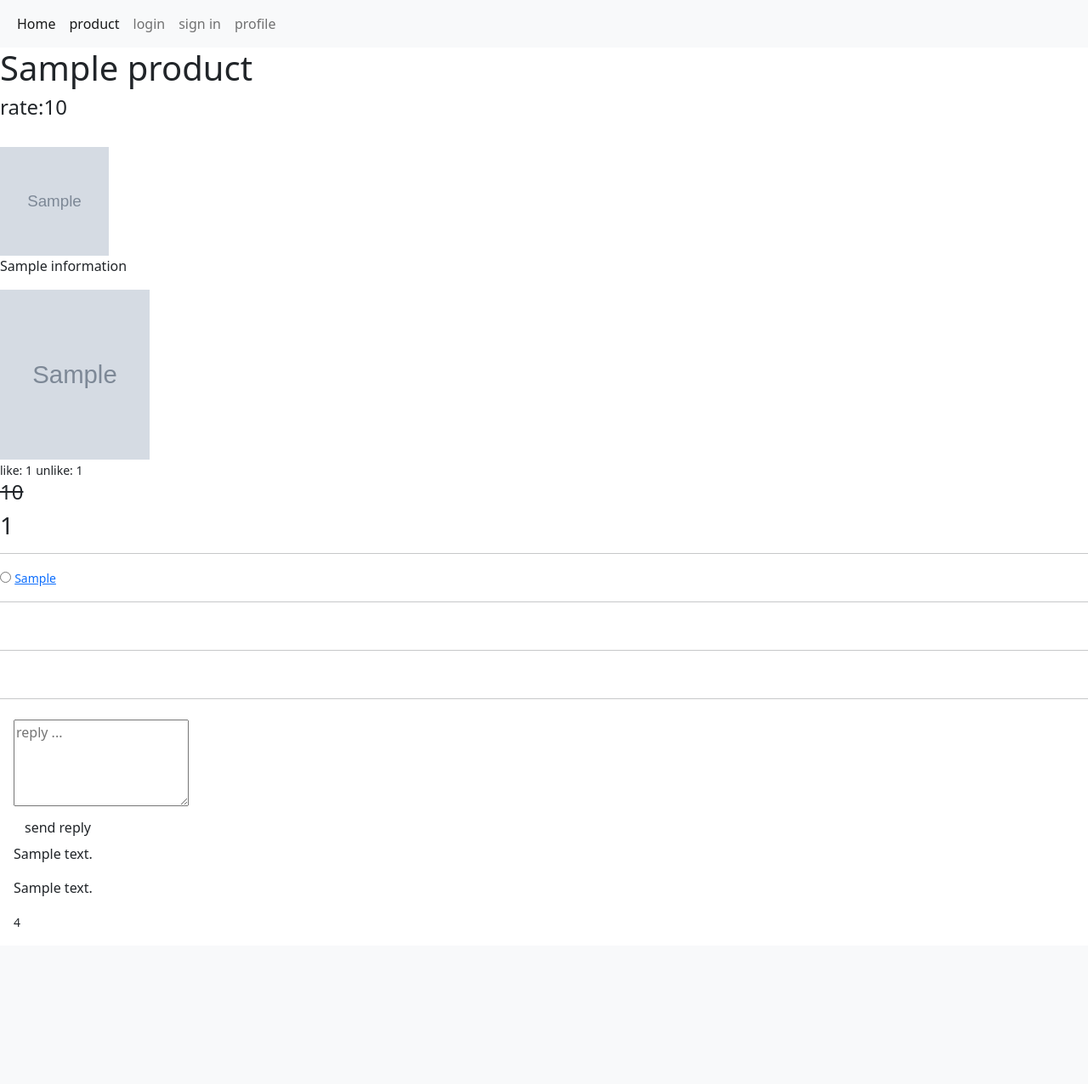
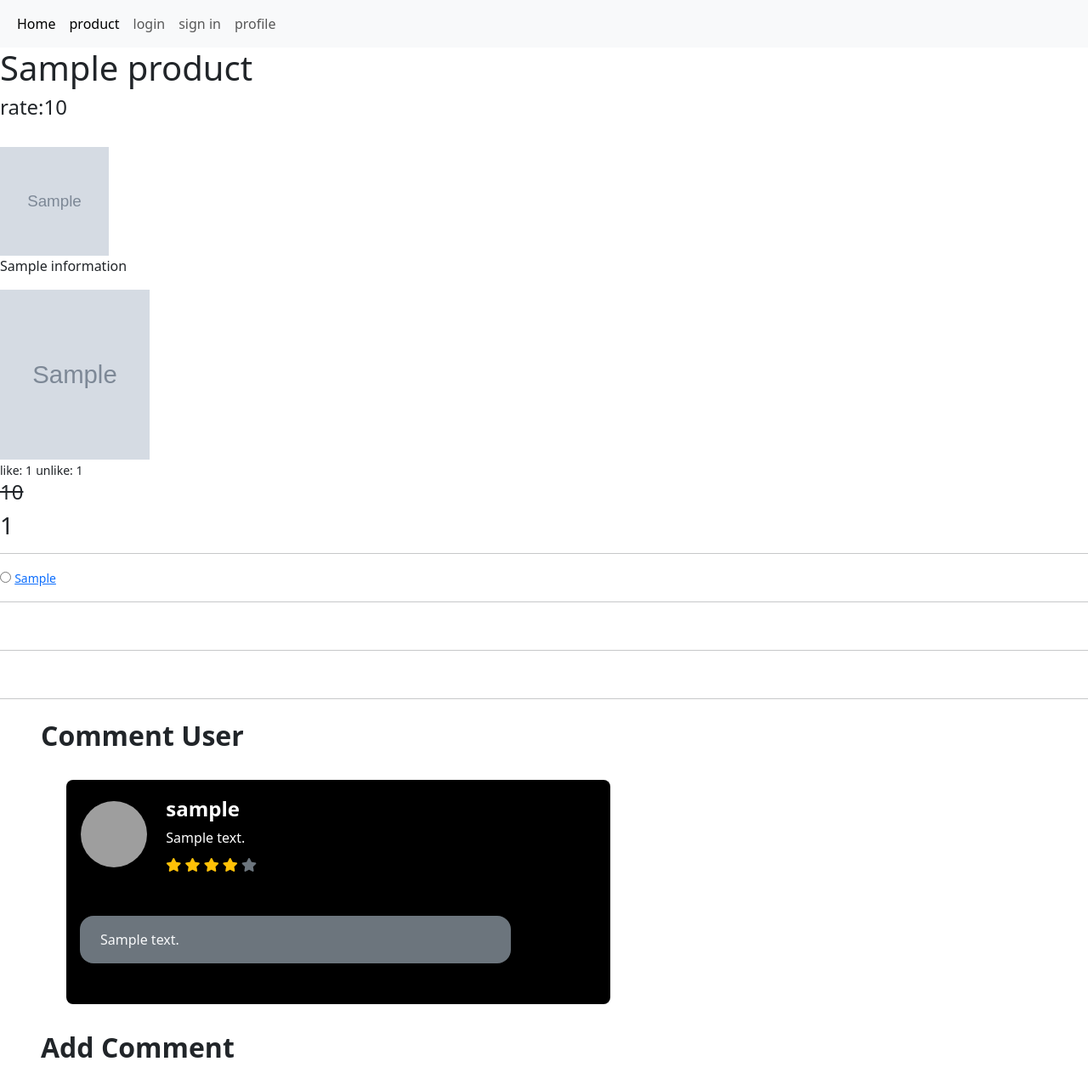
Before and after one commit to moradi2558/watch_web, a Django app: template first_web/home/templates/detail.html in a window 1280 px wide. Shown: the whole page at 85% size. Before the commit the page ends 1091 px from the top, so only its background shows below. Run offline with Django 3.2, Linux system fonts and the light colour scheme; the template is opened without the code that fills it: most values are stand-ins (such as "Sample title", 1, 10 or a date in 2020); grey boxes marked "Sample" are stand-in pictures; some libraries are stand-ins or nearby versions; grey boxes are pictures that could not be loaded.

Commit message:
detail page styled

```diff
--- a/first_web/first_web/settings.py
+++ b/first_web/first_web/settings.py
@@ -15,7 +15,6 @@ import os
 
 # Build paths inside the project like this: BASE_DIR / 'subdir'.
 BASE_DIR = Path(__file__).resolve().parent.parent
-
 
 # Quick-start development settings - unsuitable for production
 # See https://docs.djangoproject.com/en/4.1/howto/deployment/checklist/
@@ -44,6 +43,7 @@ INSTALLED_APPS = [
     'ckeditor',
     'ckeditor_uploader',
     'taggit',
+    'bootstrap5',
 ]
 
 MIDDLEWARE = [
--- /dev/null
+++ b/first_web/home/static/detail.css
@@ -0,0 +1,103 @@
+body {
+    font-family: sans-serif;
+}
+
+.comment {
+    background-color: black;
+    resize: none;
+    border-radius: 1rem;
+    color: whitesmoke;
+    font-size: large;
+    overflow: hidden;
+}
+/* rate comment */
+.rate {
+    direction: rtl;
+    margin-top: 1rem;
+}
+
+label :hover {
+    color: gold;
+    transform: scale(1.3);
+}
+
+.rate:not(:checked)>input {
+    position: absolute;
+    top: -9999px;
+}
+
+.rate:not(:checked)>label {
+    float: right;
+    width: 1.5em;
+    white-space: nowrap;
+    cursor: pointer;
+    color: #ccc;
+    font-size: 1.2em;
+    text-decoration: none;
+    transition: all 0.5s;
+    margin-right: 5px;
+}
+
+.rate>input:checked~label {
+    color: #ffc700;
+}
+
+.rate:not(:checked)>label:hover,
+.rate:not(:checked)>label:hover~label {
+    color: #deb217;
+}
+yth
+.rate>input:checked+label:hover,
+.rate>input:checked+label:hover~label,
+.rate>input:checked~label:hover,
+.rate>input:checked~label:hover~label,
+.rate>label:hover~input:checked~label {
+    color: gold;
+}
+/* comment btn */
+.third {
+    border-color: black;
+    color: #fff;
+    box-shadow: 0 0 40px 40px black inset, 0 0 0 0 black;
+    transition: all 150ms ease-in-out;
+    box-sizing: border-box;
+    appearance: none;
+    background-color: transparent;
+    border: 2px solid black;
+    border-radius: 0.6em;
+    color: white;
+    cursor: pointer;
+    display: flex;
+    align-self: center;
+    font-size: 1rem;
+    font-weight: 400;
+    line-height: 1;
+    margin: 20px;
+    padding: 1.2em 2.8em;
+    text-decoration: none;
+    text-align: center;
+    text-transform: uppercase;
+    font-family: 'Montserrat', sans-serif;
+    font-weight: 700;
+
+}
+
+.third:hover {
+    box-shadow: 0 0 10px 0 black inset, 0 0 10px 4px black;
+    color: black;
+    outline: 0;
+}
+.white{
+ color: white!important;
+ cursor: pointer;
+}
+.red{
+  color: red!important;
+ cursor: pointer;
+}
+/* .comment-rating i{
+color: gold;
+} */
+.fa-reply{
+    cursor: pointer;
+}
--- /dev/null
+++ b/first_web/home/static/script.js
@@ -0,0 +1,73 @@
+let likes = document.querySelectorAll(".heart");
+let btnReplys = document.querySelectorAll(".btn-reply");
+let replys = document.querySelectorAll(".replys");
+let showMore = document.querySelectorAll(".show-more");
+let isliked = false;
+likes.forEach(function (like) {
+  like.addEventListener("click", function (e) {
+    if (isliked) {
+      isliked = false;
+      e.target.classList.remove("red");
+      e.target.classList.add("white");
+    } else {
+      isliked = true;
+      e.target.classList.remove("white");
+      e.target.classList.add("red");
+    }
+  });
+});
+
+let reply = false;
+btnReplys.forEach(function (btnReply) {
+  btnReply.addEventListener("click", function (e) {
+    if (reply) {
+      reply = false;
+      e.target.parentElement.nextElementSibling.nextElementSibling.style.display =
+        "none";
+    } else {
+      reply = true;
+      e.target.parentElement.nextElementSibling.nextElementSibling.style.display =
+        "block";
+    }
+  });
+});
+replys.forEach(function (reply) {
+  console.log();
+  if (reply.firstElementChild.childElementCount == 0) {
+    reply.classList.remove("mt-5", "mb-3");
+    reply.lastElementChild.style.display = "none";
+  } else if (reply.firstElementChild.childElementCount == 1) {
+    reply.lastElementChild.style.display = "none";
+    reply.firstElementChild.firstElementChild.style.display = "block";
+  } else {
+    reply.classList.add("mt-5", "mb-3");
+    reply.lastElementChild.style.display = "block";
+    reply.firstElementChild.firstElementChild.style.display = "block";
+    let isClickMore = false;
+    showMore.forEach(function (show) {
+      show.addEventListener("click", function (e) {
+        let reps = e.target.parentElement.firstElementChild.childNodes;
+        if (isClickMore) {
+          isClickMore = false;
+          show.classList.remove("fa-minus");
+          show.classList.add("fa-plus");
+          reps.forEach(function (rep) {
+            if (rep.style !== undefined) {
+              rep.style.display = "none";
+            }
+          });
+           reps[1].style.display = "block"
+        } else {
+          isClickMore = true;
+          show.classList.remove("fa-plus");
+          show.classList.add("fa-minus");
+          reps.forEach(function (rep) {
+            if (rep.style !== undefined) {
+              rep.style.display = "block";
+            }
+          });
+        }
+      });
+    });
+  }
+});
--- a/first_web/home/templates/detail.html
+++ b/first_web/home/templates/detail.html
@@ -1,4 +1,12 @@
-{% extends 'main.html' %} {% block title %}detail{% endblock %} {% block body %}
+{% extends 'main.html' %} {% load static %} {% block title %}detail{% endblock %} {% block body %}
+<head>
+  {% load bootstrap5 %} {% bootstrap_css %} {% bootstrap_javascript %}
+  <link rel="stylesheet" href="{% static 'detail.css' %}">
+  <link rel="stylesheet" href="https://cdnjs.cloudflare.com/ajax/libs/font-awesome/5.8.1/css/all.min.css" integrity="sha512-gMjQeDaELJ0ryCI+FtItusU9MkAifCZcGq789FrzkiM49D8lbDhoaUaIX4ASU187wofMNlgBJ4ckbrXM9sE6Pg==" crossorigin="anonymous" referrerpolicy="no-referrer" />
+<link href="https://cdn.jsdelivr.net/npm/bootstrap@5.3.0-alpha3/dist/css/bootstrap.min.css" rel="stylesheet" integrity="sha384-KK94CHFLLe+nY2dmCWGMq91rCGa5gtU4mk92HdvYe+M/SXH301p5ILy+dN9+nJOZ" crossorigin="anonymous">
+  <!-- <link href="{% static 'fontawesomefree/css/fontawesome.css' %}" rel="stylesheet" type="text/css">
+   <script src="{% static 'fontawesomefree/js/all.min.js' %}"></script>  -->
+</head>
 <h1>{{products.name}}</h1>
 <h4>rate:{{products.average}}</h4>
 <br />
@@ -71,50 +79,85 @@
 <hr />
 <br />
 
-{% if user.is_authenticated%}
-<form method="post" action="{% url 'home:product_comment' products.id %}">
-  {%csrf_token%} {{comment_form.as_p}}
-  <button type="submit">send comment</button>
-</form>
-{%endif%}
 <hr />
 <br />
 <hr />
+
+<h2 class="fw-bolder fs-2 m-4 ms-5">Comment User</h2>
  {%for com in comment %}
-<div class="p-2 m-2">
+ <div class="p-2 container d-flex flex-column align-items-start">
+   <div class="d-flex p-3 rounded-3 col-8 justify-content-start flex-wrap" style="background-color: black;width: 50vw;">
+    <div class="col-2 align-self-center">
+      <img src="../../media/Category/22.jpg" alt="" style="width: 5rem; height: 5rem;border: 1px solid black;" class="rounded-circle img-fluid"/>
+    </div>
+    <div class="col-8 d-flex flex-column justify-content-between">
+      <p class="text-white fs-4 fw-bold m-0">{{com.user.username}}</p>
+      <p class="text-white mt-1 mb-2">{{com.comment}}</p>
+      <div class="comment-rating">
+        <i class="fa fa-star {% if com.rate < 1 %}text-secondary{% else %} text-warning {% endif %}"></i>
+        <i class="fa fa-star {% if com.rate < 2 %}text-secondary{% else %} text-warning {% endif %}"></i>
+        <i class="fa fa-star {% if com.rate < 3 %}text-secondary{% else %} text-warning {% endif %}"></i>
+        <i class="fa fa-star {% if com.rate < 4 %}text-secondary{% else %} text-warning {% endif %}"></i>
+        <i class="fa fa-star {% if com.rate < 5 %}text-secondary{% else %} text-warning {% endif %}"></i>
+      </div>
+    </div>
 {% if user.is_authenticated %}
-  <a href="{% url 'home:comment_like' com.id %} " class="like m-2 cursor">
-    <i class="fa fa-thumbs-o-up"
-      ><span>like</span>&nbsp &nbsp{{com.total_like_commet}}</i
-    ></a
-  >
+<div class="col-2 d-flex align-items-center justify-content-around">
+    <i class="fa fa-reply fs-3 text-white btn-reply"></i>
+  <a href="{% url 'home:comment_like' com.id %}" style="text-decoration: none;"><i class="fa fa-heart fs-3 white ms-3 heart"></i>
+  </a>
+  <span style="color: white;" class="fw-2 fs-4 mx-1">{{com.total_like_comment}}</span>
+</div>
 {% endif %}
+<div class="mt-5 mb-3 col-12 d-flex replys">
+  <div class="col-10">
+    {%for data in com.comment_reply.all %}
+    <p class="text-light bg-secondary p-3 ps-4 rounded-4 reps" style="display: none;">{{data.comment}}</p>
+    {% endfor %}
+  </div>
+  <i class="fas fa-plus text-light mt-3 offset-1 show-more" style="cursor: pointer;"></i>
+</div>
+<div class="col-12 reply" style="display: none;">
   <form method="post" action="{%url 'home:product_reply' products.id com.id %}">
     {%csrf_token%}
     <textarea
+    style="background-color: rgb(44, 48, 48);color: white;border: 0;outline: 0;"
+    spellcheck="false"
     name="comment"
     id="comment"
-      class="form_control"
+      class="form_control col-12 pt-2 ps-2 rounded-3 mt-3"
       rows="4"
       placeholder="reply ..."
       required
-      oninvalid="setCustomValidty(لطفا فیلد را پر کنید)"
       ></textarea>
-    <div class="mt_2">
-      <button type="submit" class="btn btn_info">send reply</button>
+      <div class="mt-3">
+        <button type="submit" class="btn btn-outline-light">send reply</button>
     </div>
-    {%for data in com.comment_reply.all %}
-    <p>{{data.comment}}</p>
+  </form>
+</div>
+</div>
+</div>
 {%endfor%}
-    <p>{{com.comment}}</p>
-    <small>{{com.rate}}</small>
+<h2 class="fw-bolder fs-2 m-4 ms-5">Add Comment</h2>
+{% if user.is_authenticated%}
+   <div class="mb-5">
+     <form method="post" action="{% url 'home:product_comment' products.id %}">
+      {%csrf_token%}
+      <div class="container d-flex flex-column align-items-center">
+        <div class="star-wrapper rate mb-2">
+          <input type="radio" name="rate" value="1" id="1"><label for="1"><i href="#" class="fas fa-star s1"></i></label>
+          <input type="radio" name="rate" value="2" id="2"><label for="2"><i href="#" class="fas fa-star s2"></i></label>
+          <input type="radio" name="rate" value="3" id="3"><label for="3"><i href="#" class="fas fa-star s3"></i></label>
+          <input type="radio" name="rate" value="4" id="4"><label for="4"><i href="#" class="fas fa-star s4"></i></label>
+          <input type="radio" name="rate" value="5" id="5"><label for="5"><i href="#" class="fas fa-star s5"></i></label>
+      </div>
+        <div class="mt-2">
+          <textarea name="comment" class="comment p-3 border-1" spellcheck="false" placeholder="Add comment..." cols="40" rows="5"></textarea>
+        </div>
+      <button class="btne third" type="submit">send comment</button>
+    </div>
       </form>
-  {%endfor%} {% endblock %}
-
-  <h1>similar products</h1>
-  {% for tag in similar %}
-  <a href="{% url 'home:detail'  tag.id %}">
-    <img src="{{tag.image.url}}" alt="" style="width: 50px; height: 50px" />
-  </a>
-  {% endfor %}
     </div>
+    {%endif%}
+    <script src="{% static 'script.js' %}"></script>
+{% endblock %}
--- a/first_web/home/views.py
+++ b/first_web/home/views.py
@@ -110,8 +110,8 @@ def product_reply(request,id,comment_id):
 
 def comment_like(request,id):
     url = request.META.get('HTTP_REFERER')
-    comment.Comment.objects.get(id=id)
-    if comment.comment_like.filter(id=request.user.exist()):
+    comment=Comment.objects.get(id=id)
+    if comment.comment_like.filter(id=request.user.id).exists():
         comment.comment_like.remove(request.user)
     else:
         comment.comment_like.add(request.user)
--- a/first_web/templates/main.html
+++ b/first_web/templates/main.html
@@ -1,29 +1,46 @@
 <!DOCTYPE html>
 <html lang="en">
   <head>
-    <link href="https://cdn.jsdelivr.net/npm/bootstrap@5.0.2/dist/css/bootstrap.min.css"
-        rel="stylesheet"
-        integrity="sha384-EVSTQN3/azprG1Anm3QDgpJLIm9Nao0Yz1ztcQTwFspd3yD65VohhpuuCOmLASjC"
-        crossorigin="anonymous">
-    <meta charset="UTF-8">
-    <meta http-equiv="X-UA-Compatible" content="IE=edge">
-    <meta name="viewport" content="width=device-width, initial-scale=1.0">
+    {% load bootstrap5 %} {% bootstrap_css %} {% bootstrap_javascript %}
+    <meta charset="UTF-8" />
+    <meta http-equiv="X-UA-Compatible" content="IE=edge" />
+    <meta name="viewport" content="width=device-width, initial-scale=1.0" />
     <title>{% block title %}home{% endblock %}</title>
   </head>
   <nav class="navbar navbar-expand-lg navbar-light bg-light">
     <div class="container-fluid">
-      <button class="navbar-toggler" type="button" data-bs-toggle="collapse" data-bs-target="#navbarNavAltMarkup" aria-controls="navbarNavAltMarkup" aria-expanded="false" aria-label="Toggle navigation">
+      <button
+        class="navbar-toggler"
+        type="button"
+        data-bs-toggle="collapse"
+        data-bs-target="#navbarNavAltMarkup"
+        aria-controls="navbarNavAltMarkup"
+        aria-expanded="false"
+        aria-label="Toggle navigation"
+      >
         <span class="navbar-toggler-icon"></span>
       </button>
       <div class="collapse navbar-collapse" id="navbarNavAltMarkup">
         <div class="navbar-nav">
-          <a class="nav-link active" aria-current="page" href="{% url 'home:home' %}">Home</a>
-          <a class="nav-link active" aria-current="page" href="{% url 'home:product' %}">product</a>
+          <a
+            class="nav-link active"
+            aria-current="page"
+            href="{% url 'home:home' %}"
+            >Home</a
+          >
+          <a
+            class="nav-link active"
+            aria-current="page"
+            href="{% url 'home:product' %}"
+            >product</a
+          >
           {% if user.is_authenticated %}
           <a class="nav-link" href="{% url 'accounts:logout' %}">logout</a>
           {% else %}
           <a class="nav-link" href="{% url 'accounts:login' %}">login</a>
-          <a class="nav-link" href="{% url 'accounts:user_register' %}">sign in</a>
+          <a class="nav-link" href="{% url 'accounts:user_register' %}"
+            >sign in</a
+          >
           {% endif %}
           <a class="nav-link" href="{% url 'accounts:profile' %}">profile</a>
         </div>
@@ -31,13 +48,22 @@
     </div>
   </nav>
   <body>
-
-{% block body %}
-{% endblock %}
-
+    {% block body %} {% endblock %}
   </body>
-<script src="https://code.jquery.com/jquery-3.3.1.slim.min.js" integrity="sha384-q8i/X+965DzO0rT7abK41JStQIAqVgRVzpbzo5smXKp4YfRvH+8abtTE1Pi6jizo" crossorigin="anonymous"></script>
-<script src="https://cdn.jsdelivr.net/npm/popper.js@1.14.7/dist/umd/popper.min.js" integrity="sha384-UO2eT0CpHqdSJQ6hJty5KVphtPhzWj9WO1clHTMGa3JDZwrnQq4sF86dIHNDz0W1" crossorigin="anonymous"></script>
-<script src="https://cdn.jsdelivr.net/npm/bootstrap@4.3.1/dist/js/bootstrap.min.js" integrity="sha384-JjSmVgyd0p3pXB1rRibZUAYoIIy6OrQ6VrjIEaFf/nJGzIxFDsf4x0xIM+B07jRM" crossorigin="anonymous"></script>
+  <!-- <script
+    src="https://code.jquery.com/jquery-3.3.1.slim.min.js"
+    integrity="sha384-q8i/X+965DzO0rT7abK41JStQIAqVgRVzpbzo5smXKp4YfRvH+8abtTE1Pi6jizo"
+    crossorigin="anonymous"
+  ></script>
+  <script
+    src="https://cdn.jsdelivr.net/npm/popper.js@1.14.7/dist/umd/popper.min.js"
+    integrity="sha384-UO2eT0CpHqdSJQ6hJty5KVphtPhzWj9WO1clHTMGa3JDZwrnQq4sF86dIHNDz0W1"
+    crossorigin="anonymous"
+  ></script>
+  <script
+    src="https://cdn.jsdelivr.net/npm/bootstrap@4.3.1/dist/js/bootstrap.min.js"
+    integrity="sha384-JjSmVgyd0p3pXB1rRibZUAYoIIy6OrQ6VrjIEaFf/nJGzIxFDsf4x0xIM+B07jRM"
+    crossorigin="anonymous"
+  ></script> -->
   {% include 'message.html' %}
 </html>
```
Also changed, not shown: first_web/db.sqlite3. Lines whose indentation alone changed are shown as unchanged.
